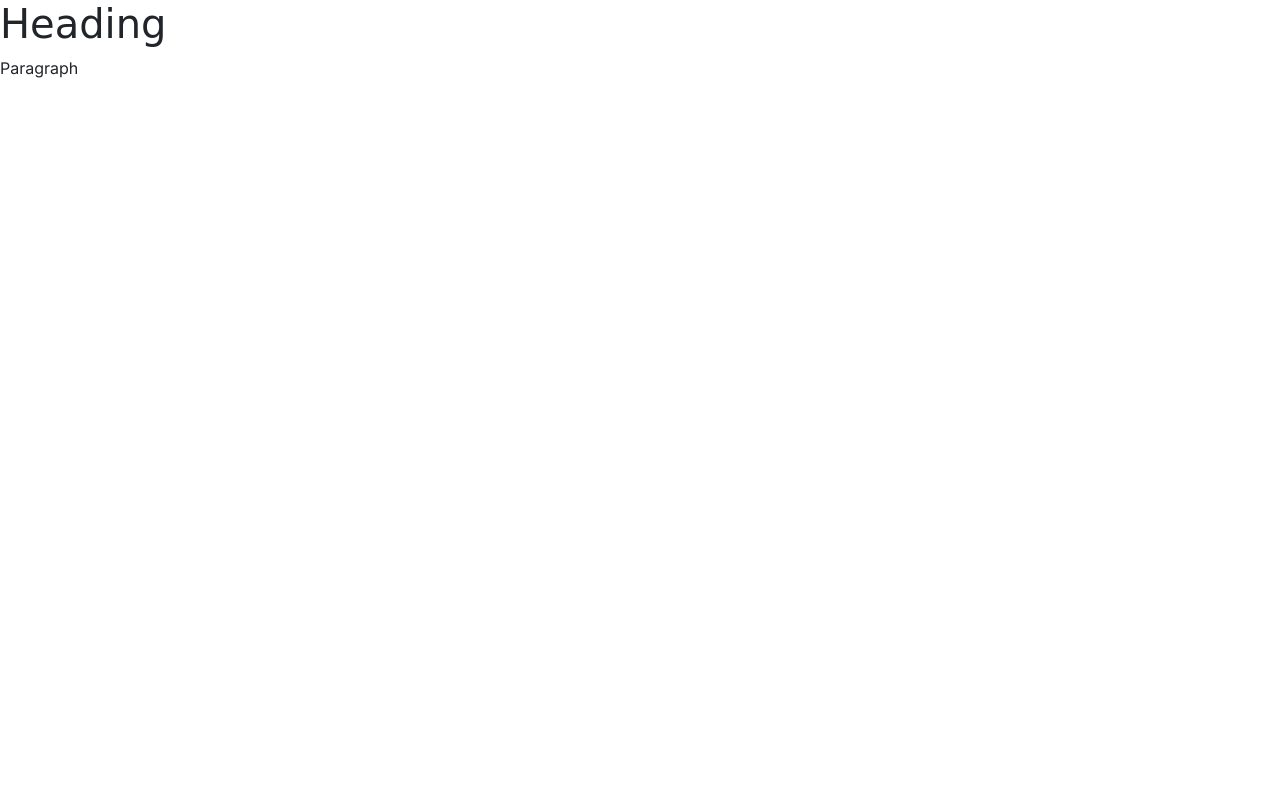
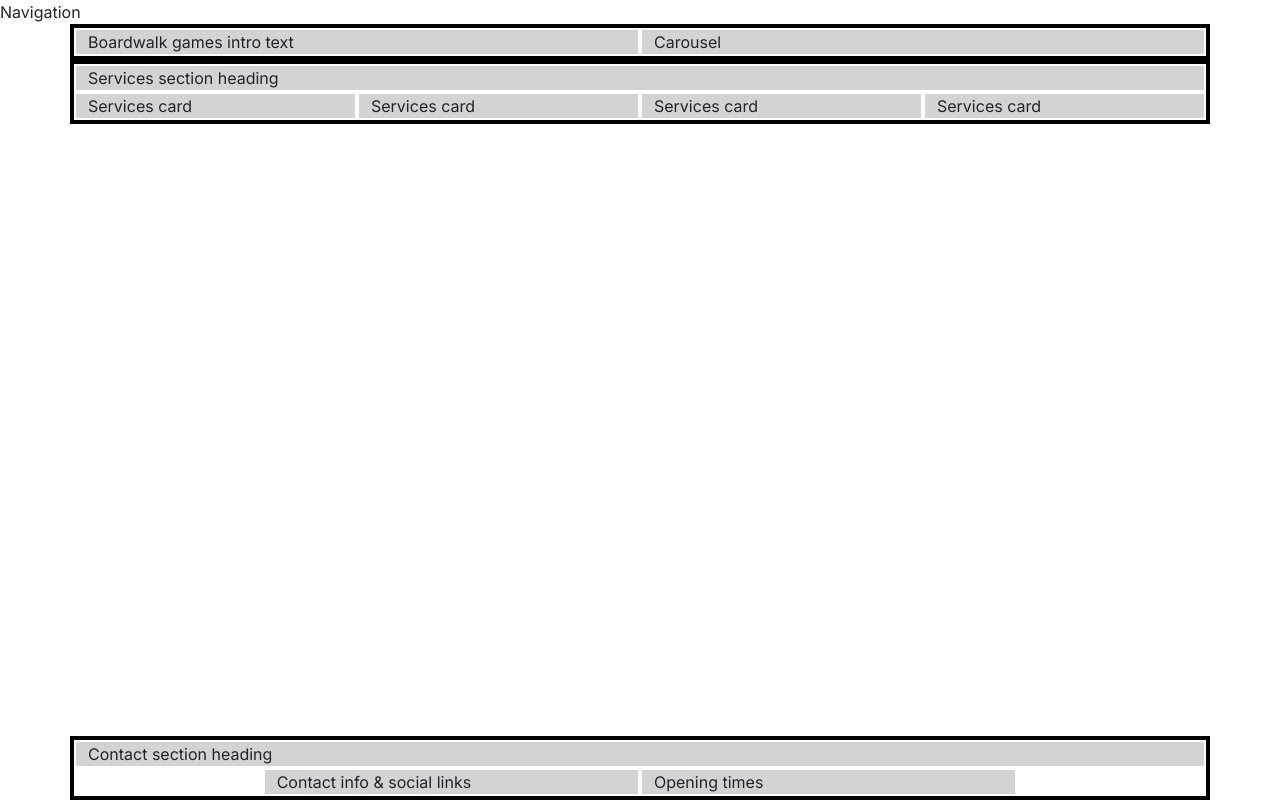
Before and after one commit to mlamleli85/boardwalk-games, a plain HTML site: page index.html in a window 1280 px wide. Drawn offline with nearby package versions, Linux system fonts and the light colour scheme; a web font is replaced by a local one.

Commit message:
Add the homepage boilerplate

```diff
--- a/assets/css/style.css
+++ b/assets/css/style.css
@@ -1,10 +1,40 @@
 /* Google Fonts Imports */
 @import url('https://fonts.googleapis.com/css2?family=Inter:wght@100..900&family=Lato:wght@100;300;400;700;900&family=Oswald:wght@200..700&family=Macondo&display=swap');
 
-h1 {
-    font-family: "macondo", cursive;
+/* CSS Variables */
+:root {
+    --primary-font: "inter", sans-serif;
+    --secondary-font: "macondo", cursive;
+    --primary-color: #3a2620; /* dark-brown */
+    --secondary-color: #aa9581; /* light-brown */
+    --highlight-color: #416a8e; /* blue */
+    --highlight-color-light: #7a9fc2; /* light-blue */
+
+
 }
 
-p {
-    font-family: "inter", sans-serif;
+/* Global Styles */
+body {
+    font-family: var(--primary-font);
 }
+
+h1, h2, h3 {
+    font-family: var(--secondary-font);
+    color: var(--primary-color);
+}
+
+.sub-heading-color {
+    color: var(--highlight-color);
+}
+
+/* grid visualisation CSS for testing */
+
+.container,
+.row {
+    border: 2px solid black;
+}
+
+.col-12 {
+    border: 2px solid white;
+    background-color: lightgray;
+}
--- a/index.html
+++ b/index.html
@@ -3,7 +3,15 @@
 <head>
     <meta charset="UTF-8">
     <meta name="viewport" content="width=device-width, initial-scale=1.0">
-    <title>boardwalk games</title>
+    <meta name="description" content="Boardwalk Games, your ultimate gaming retreat! Perfect for casual gamers, enthusiasts, and student gatherings. Visit us for your next adventure in board gaming.">
+
+    <title>Boardwalk Games | Home</title>
+
+    <!-- Favicons generated by favicon.io -->
+        <link rel="apple-touch-icon" sizes="180x180" href="assets/images/apple-touch-icon.png">
+        <link rel="icon" type="image/png" sizes="32x32" href="assets/images/favicon-32x32.png">
+        <link rel="icon" type="image/png" sizes="16x16" href="assets/images/favicon-16x16.png">
+
 
     <!-- Bootstrap CSS Link-->
         <link href="https://cdn.jsdelivr.net/npm/bootstrap@5.3.8/dist/css/bootstrap.min.css" rel="stylesheet" integrity="sha384-sRIl4kxILFvY47J16cr9ZwB07vP4J8+LH7qKQnuqkuIAvNWLzeN8tE5YBujZqJLB" crossorigin="anonymous">
@@ -11,18 +19,48 @@
         <link rel="stylesheet" href="assets/css/style.css">
 
 </head>
-<body>
-    <header>
-        <h1>Heading</h1>
+
+<!-- Classes on body set to work with mt-auto on footer to ensure it always stays at the bottom of the page -->
+<body class="d-flex flex-column min-vh-100">
+
+     <!-- Navigation content goes here -->
+    <div>Navigation</div>
+
+    <!-- Header with carousel -->
+    <header class="container">
+        <div class="row">
+            <div class="col-12 col-xl-6">Boardwalk games intro text</div>
+            <div class="col-12 col-xl-6">Carousel</div>
+        </div>
     </header>
-     <p>Paragraph</p>
 
+    <!-- main element to hold all key sections of the home page. It is not part of the grid structure -->
+    <main>
+        <!-- Services section -->
+        <section class="container">
+            <div class="row">
+                <div class="col-12">Services section heading</div>
+                <div class="col-12 col-md-6 col-xl-3">Services card</div>
+                <div class="col-12 col-md-6 col-xl-3">Services card</div>
+                <div class="col-12 col-md-6 col-xl-3">Services card</div>
+                <div class="col-12 col-md-6 col-xl-3">Services card</div>
+            </div>
+        </section>
+    </main>
 
-
-
-
-
-
+<!-- Footer / contact section -->
+    <!-- mt-auto added to push footer to the bottom of the page -->
+    <footer class="mt-auto">
+        <div class="container">
+            <div class="row justify-content-center">
+                <div class="col-12">Contact section heading</div>
+                <!-- Contact info -->
+                <div class="col-12 col-md-6 col-xl-4">Contact info & social links</div>
+                <!-- Opening times -->
+                <div class="col-12 col-md-6 col-xl-4">Opening times</div>
+            </div>
+        </div>
+    </footer>
 
 
 
```
